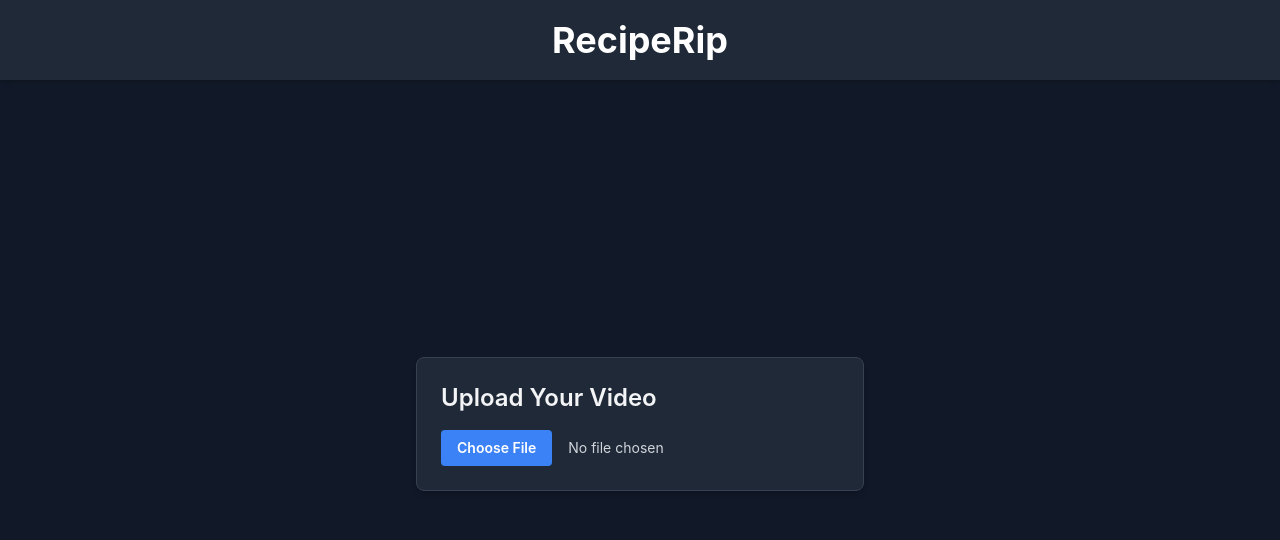
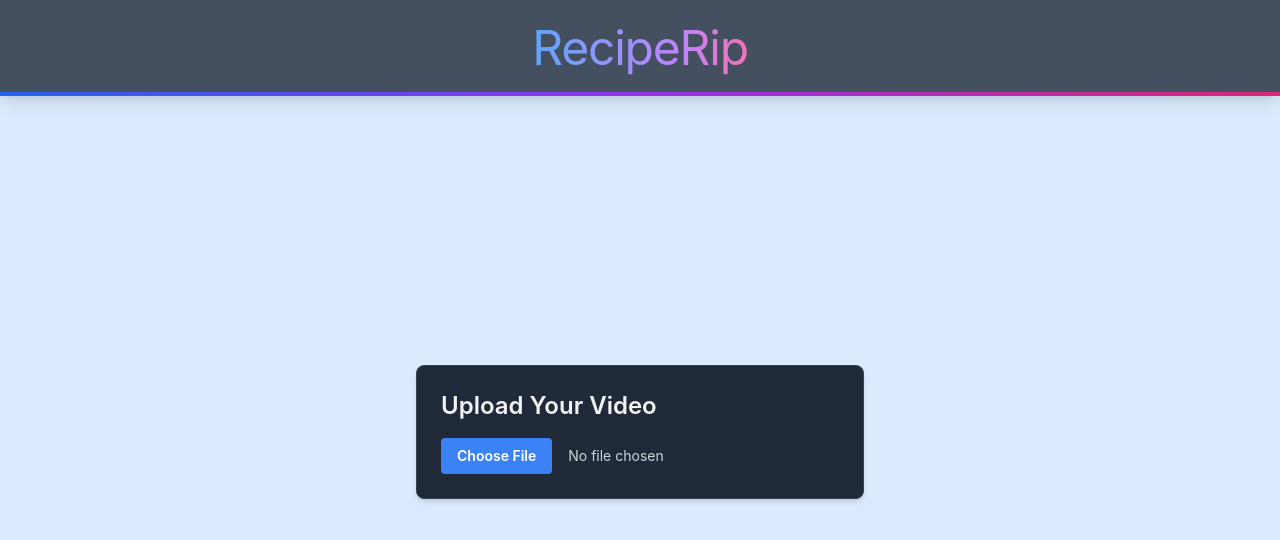
Before and after one commit to Avendor7/RecipeRip, a Vue app in the folder client/: page / in a window 1280 px wide. Shown: the top 540 px of the page. Built offline with nearby package versions, Linux system fonts and the light colour scheme; no server answers.

Commit message:
Revamp header and background styling for App.vue
Updated the background to support light/dark themes. Enhanced header visuals with gradients, a backdrop blur, and improved typography for a more modern and polished look. Added a gradient border at the bottom of the header for added visual emphasis.

```diff
--- a/client/src/App.vue
+++ b/client/src/App.vue
@@ -1,9 +1,24 @@
 <template>
-    <div class="min-h-screen bg-gray-900 flex flex-col">
-        <header class="bg-gray-800 text-white py-5 shadow-md">
-            <h1 class="text-3xl md:text-4xl font-bold text-center">
-                RecipeRip
+    <div class="min-h-screen bg-blue-100 dark:bg-gray-900 flex flex-col">
+        <header
+            class="relative bg-gray-800/80 backdrop-blur-sm text-white py-6 shadow-lg"
+        >
+            <h1
+                class="text-4xl md:text-5xl font-bold text-center tracking-tight"
+            >
+                <span
+                    class="text-transparent bg-clip-text bg-gradient-to-r from-blue-400 to-purple-400"
+                    >Recipe</span
+                >
+                <span
+                    class="text-transparent bg-clip-text bg-gradient-to-r from-purple-400 to-pink-400"
+                    >Rip</span
+                >
             </h1>
+
+            <div
+                class="absolute bottom-0 left-0 right-0 h-1 bg-gradient-to-r from-blue-600 via-purple-600 to-pink-600"
+            ></div>
         </header>
         <main class="flex flex-col items-center justify-center flex-grow py-8">
             <!-- Upload Card -->
```
